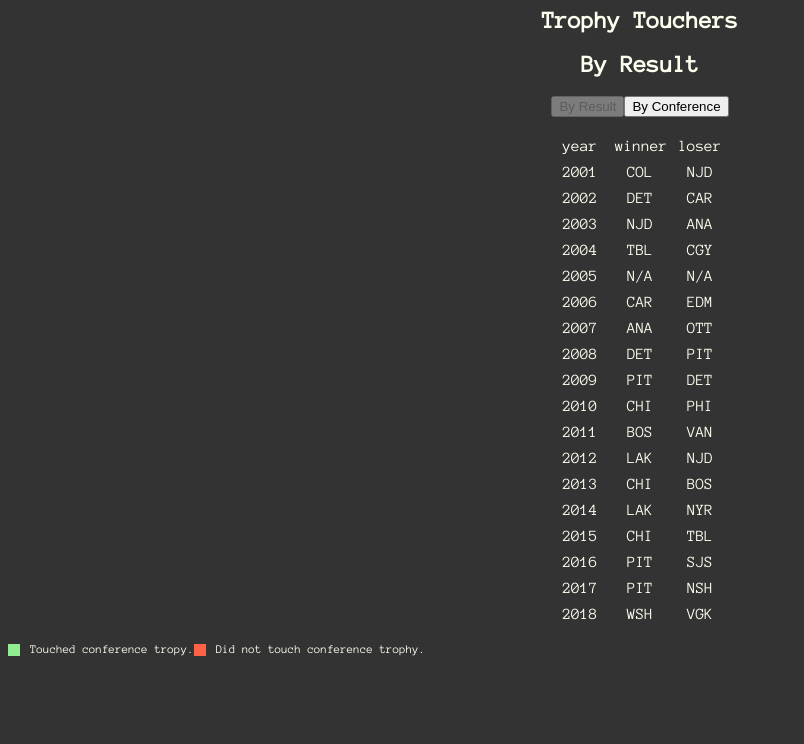
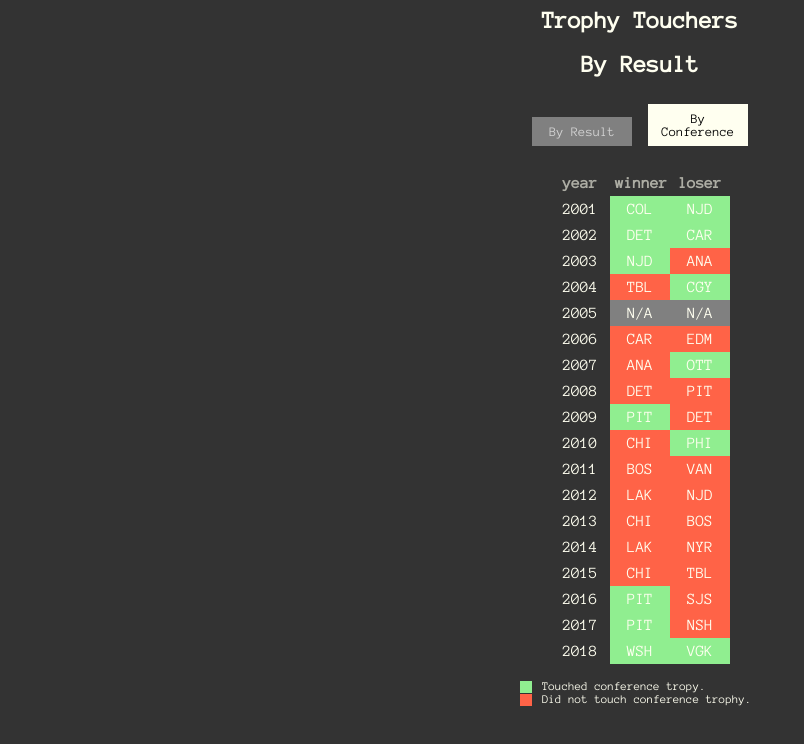
Before and after one commit to bplabombarda/trophytouchers, a React app: page / in a window 1280 px wide. Shown: the top 744 px of the page, without its empty margins (0-804 px from the left). Built offline with nearby package versions, Linux system fonts and the light colour scheme.

Commit message:
Wrapping up team logic.

```diff
--- a/src/components/Footer.js
+++ b/src/components/Footer.js
@@ -6,6 +6,8 @@ const Footer = (props) => {
 			<div className="legend">
 				<div className="legend-icon legend-touch"></div>
         		Touched conference tropy.
+			</div>
+			<div className="legend">
 				<div className="legend-icon legend-notouch"></div>
 				Did not touch conference trophy.
 			</div>
--- a/src/components/List.js
+++ b/src/components/List.js
@@ -6,10 +6,10 @@ const Table = (props) => {
 
 	return (
 		<ul id="data-list">
-			<li>
+			<li className="data-header">
 				<div>year</div>
-				<div>{ view === 'result' ? 'winner' : 'east' }</div>
-				<div>{ view === 'result' ? 'loser' : 'west' }</div>
+				<div>{view === 'result' ? 'winner' : 'east'}</div>
+				<div>{view === 'result' ? 'loser' : 'west'}</div>
 			</li>
 			{data.map(year => {
 				return <Year key={year.year} data={year} view={view} />
--- a/src/components/Toggle.js
+++ b/src/components/Toggle.js
@@ -6,12 +6,14 @@ const Toggle = (props) => {
 	return (
 		<div className="toggle-button-group">
 			<button
+				className={view === 'conference' ? 'button-active' : 'button-disabled'}
 				type="button"
 				disabled={view === 'result'}
 				onClick={toggleHandler.bind(this)}>
 				By Result
 			</button>
 			<button
+				className={view === 'result' ? 'button-active' : 'button-disabled'}
 				type="button"
 				disabled={view === 'conference'}
 				onClick={toggleHandler.bind(this)}>
--- a/src/components/Year.js
+++ b/src/components/Year.js
@@ -1,15 +1,27 @@
 import React from 'react';
 
 const Year = (props) => {
-	const { data } = props;
+	const { data, view } = props;
 
-	console.log(data);
+	let teamA;
+	let teamB;
+	const classesTeamA = data.w_touch ? 'team-a touch' : 'team-a no-touch';
+	const classesTeamB = data.l_touch ? 'team-b touch' : 'team-b no-touch';
+
+	if(view === 'conference') {
+		teamA = data.w_conf === 'east' ? data.w : data.l
+		teamB = data.w_conf === 'west' ? data.w : data.l
+	}
+	else {
+		teamA = data.w;
+		teamB = data.l;
+	}
 
 	return (
 		<li id={`matchup-${data.year}`}>
 			<div className="year">{data.year}</div>
-			<div className="team-a">{data.w}</div>
-			<div className="team-b">{data.l}</div>
+			<div className={classesTeamA}>{teamA}</div>
+			<div className={classesTeamB}>{teamB}</div>
 		</li>
 	)
 }
--- a/src/index.scss
+++ b/src/index.scss
@@ -10,9 +10,27 @@ h1 {
     font-size: 24px;
 }
 
+.toggle-button-group button {
+	font-family: 'Anonymous Pro';
+	background-color: ivory;
+	border: none;
+	width: 100px;
+	padding: 0.6em;
+	margin: 0.6em;
+}
+
+.toggle-button-group .button-active {
+
+}
+
+.toggle-button-group .button-disabled {
+	color: lightgray;
+	background: gray;
+}
+
 section {
 	width: 240px;
-	margin: 0 auto 3em;
+	margin: 0 auto 3.0em;
 }
 
 .data-header {
@@ -23,7 +41,10 @@ section {
 .legend {
 	font-size: 12px;
 	text-align: left;
+	width: 100%;
+	max-width: 240px;
 	margin-bottom: 5px;
+	margin: 0 auto;
 }
 
 .legend-icon {
@@ -43,10 +64,6 @@ section {
     background: tomato;
 }
 
-.touch.lockout {
-	background: gray;
-}
-
 #data-list {
 	padding: 0;
 }
@@ -61,10 +78,15 @@ li div {
 	padding: 5px;
 }
 
+#matchup-2005 .team-a,
+#matchup-2005 .team-b {
+	background: gray;
+}
+
 .touch {
 	background: lightgreen;
 }
 
-.notouch {
+.no-touch {
 	background: tomato;
 }
```
